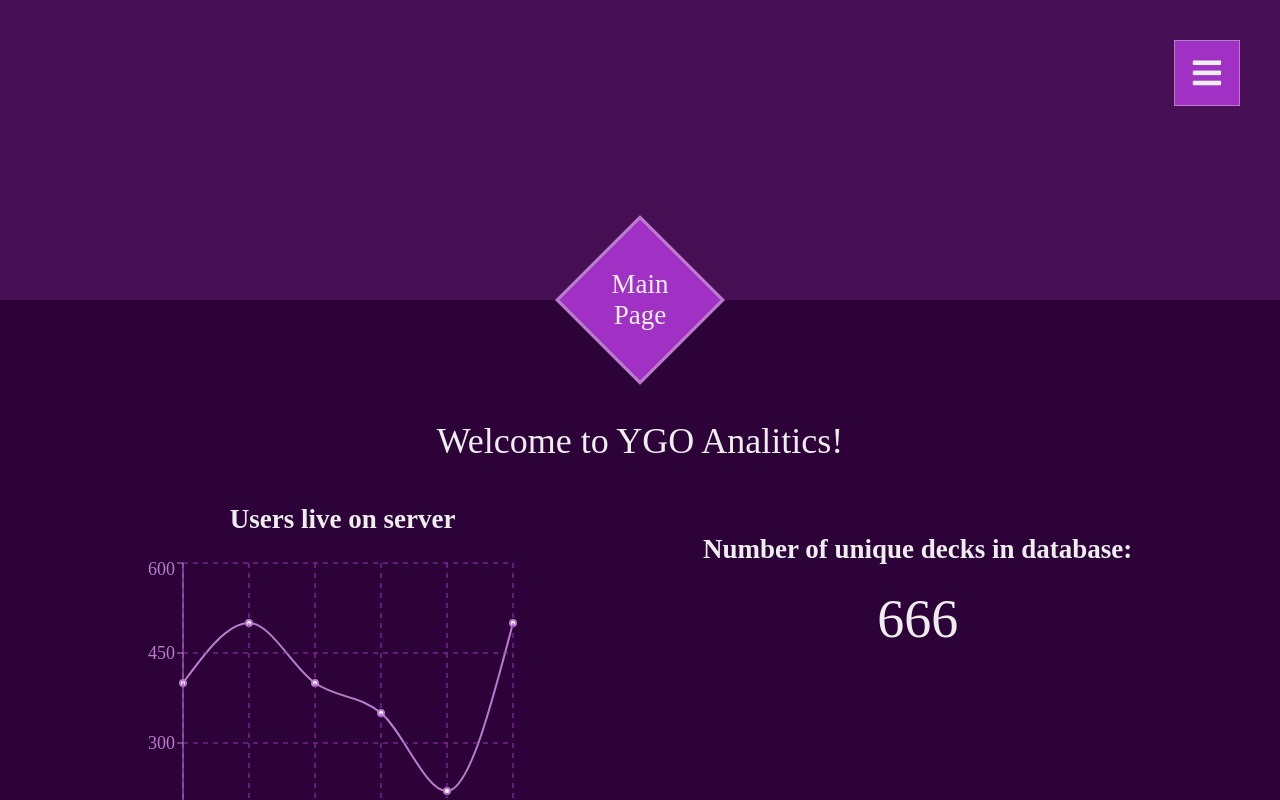
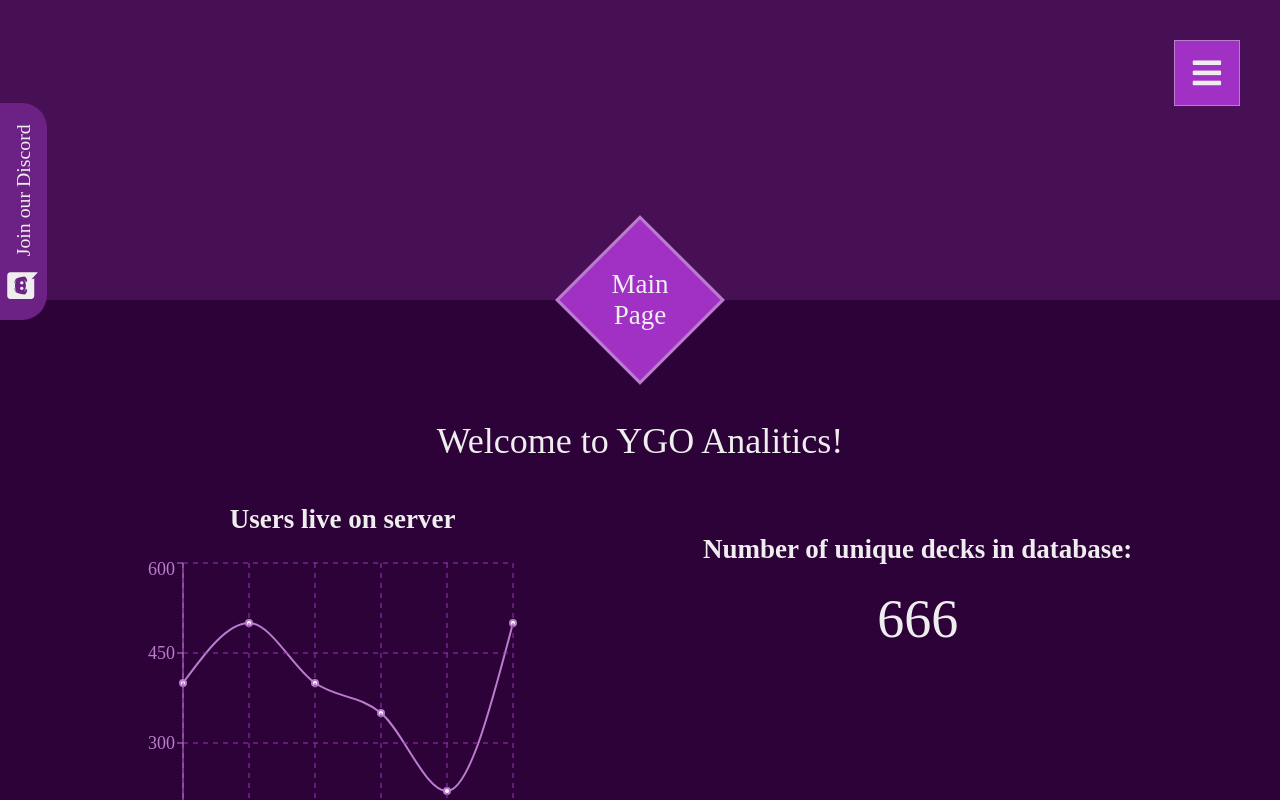
Before and after one commit to duelcontrolunit/YgoProAnalyticsWebsite, a React (Create React App) app: page / in a window 1280 px wide. Shown: the top 800 px of the page. Built offline with nearby package versions, Linux system fonts and the light colour scheme; a web font is replaced by a local one.

Commit message:
Discord button created

```diff
--- a/src/App.js
+++ b/src/App.js
@@ -7,6 +7,7 @@ import PageContainer from './Shared/PageContainer/PageContainer';
 import Nav from './Shared/Nav/Nav';
 import Header from './Shared/Header/Header';
 import Statistics from './Pages/Statisctics/Statistics';
+import DiscordButton from './Shared/DiscordButton/DiscordButton';
 
 class App extends Component {
   state = {
@@ -19,6 +20,7 @@ class App extends Component {
         <div className="App">
           <Route component={Header} />
           <Route component={Nav} />
+          <Route component={DiscordButton} />
           <PageContainer pageName={this.state.currentPage}>
           <Route path="/" exact component={MainPage} />
           <Route path="/about" exact component={AboutPage} />
--- /dev/null
+++ b/src/Shared/DiscordButton/DiscordButton.js
@@ -0,0 +1,12 @@
+import React from 'react';
+
+const DiscordButton = () => {
+    return (
+        <a className="DiscordButton" href="http://lmgtfy.com/?q=Not_ready_yet!" target="_blank" rel="noopener noreferrer">
+            <i className="fab fa-discord"></i>
+            <div className="text">Join our Discord</div>
+        </a>
+     );
+}
+
+export default DiscordButton;
--- /dev/null
+++ b/src/Shared/DiscordButton/DiscordButton.scss
@@ -0,0 +1,48 @@
+.DiscordButton {
+    position: fixed;
+
+    top: 40%;
+    left: 0%;
+
+    display: flex;
+    flex-flow: row nowrap;
+    align-items: center;
+    justify-content: space-around;
+
+    box-sizing: border-box;
+    padding-left: 13px;
+    padding-right: 13px;
+
+    background-color: lighten($primary-dark-color, 8);
+
+    border-bottom-left-radius: 25px;
+    border-bottom-right-radius: 25px;
+
+    // border: 2px solid $primary-light-color;
+    // border-top: 0px;
+
+    color: inherit;
+    text-decoration: inherit;
+
+    transform: rotate(-90deg);
+    transform-origin: 0% 0%;
+
+    z-index: 100;
+    cursor: pointer;
+
+    .text {
+        margin: 8px;
+        font-size: 1.1em;
+    }
+
+    i {
+        margin: 8px;
+        font-size: 1.7em;
+    }
+
+}
+
+.DiscordButton:hover {
+    background-color: lighten($primary-dark-color, 15);
+
+}
--- a/src/style.css
+++ b/src/style.css
@@ -243,6 +243,40 @@
   text-align: center;
 }
 
+.DiscordButton {
+  position: fixed;
+  top: 40%;
+  left: 0%;
+  display: flex;
+  flex-flow: row nowrap;
+  align-items: center;
+  justify-content: space-around;
+  box-sizing: border-box;
+  padding-left: 13px;
+  padding-right: 13px;
+  background-color: #6c2184;
+  border-bottom-left-radius: 25px;
+  border-bottom-right-radius: 25px;
+  color: inherit;
+  text-decoration: inherit;
+  transform: rotate(-90deg);
+  transform-origin: 0% 0%;
+  z-index: 100;
+  cursor: pointer;
+}
+.DiscordButton .text {
+  margin: 8px;
+  font-size: 1.1em;
+}
+.DiscordButton i {
+  margin: 8px;
+  font-size: 1.7em;
+}
+
+.DiscordButton:hover {
+  background-color: #8328a0;
+}
+
 body {
   width: 100vw;
   margin: 0;
--- a/src/style.scss
+++ b/src/style.scss
@@ -8,6 +8,7 @@
 @import "./Shared/PageContainer/PageContainer.scss";
 @import "./Pages/Statisctics/Statistics.scss";
 @import "./Shared/Recharts/Recharts.scss";
+@import "./Shared/DiscordButton/DiscordButton.scss";
 
 body {
     width: 100vw;
```
Also changed, not shown: 1 other file (tests, documents, lock files or other folders).
